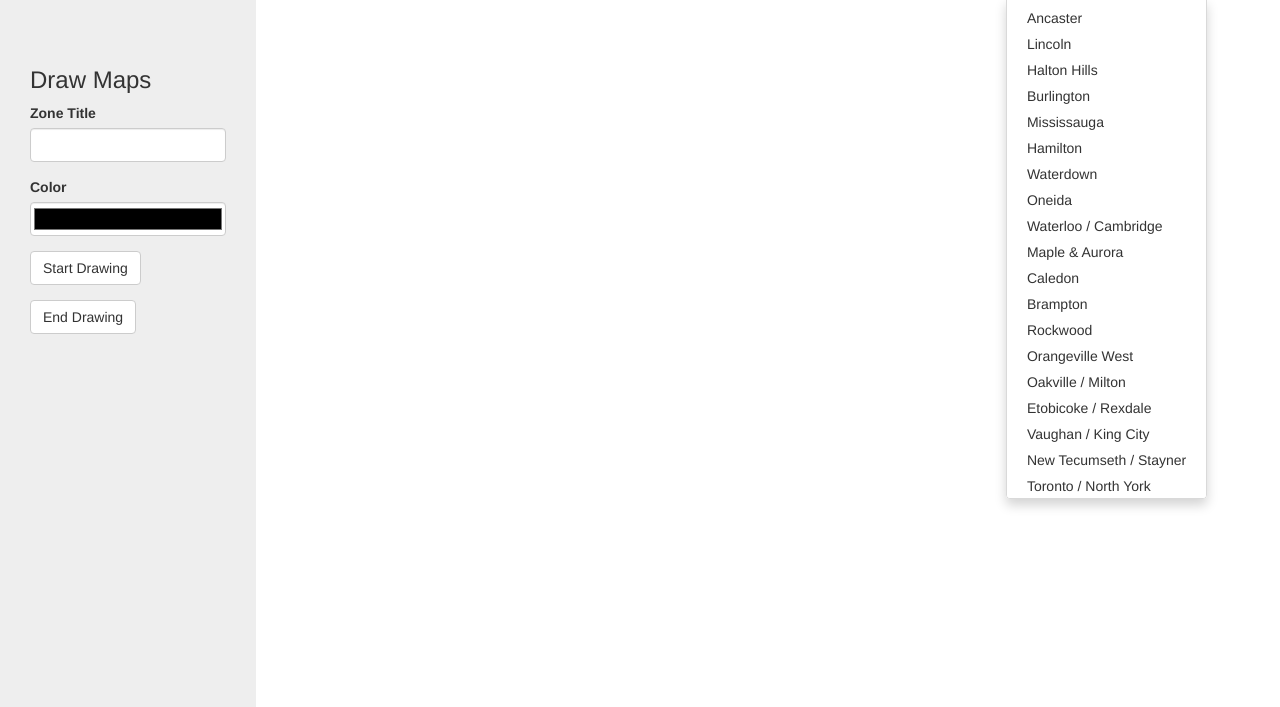
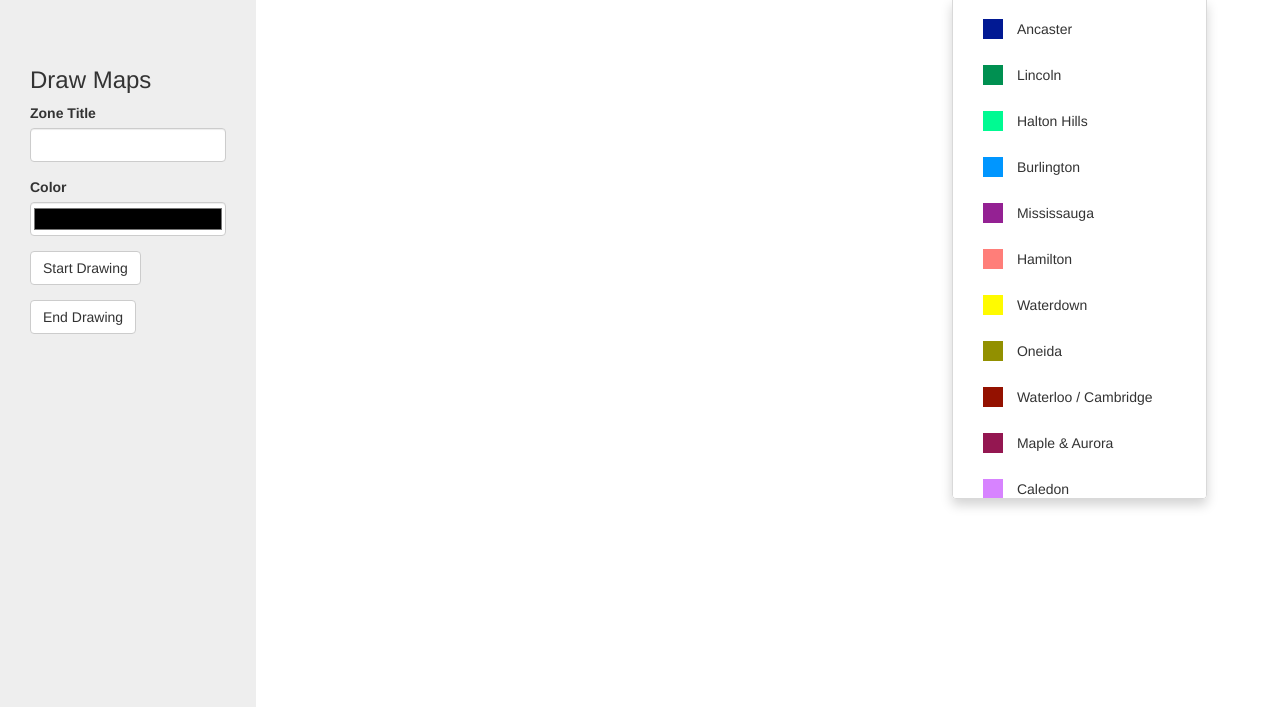
Before and after one commit to arineto/nelson-aggregates, a Django app: page /filter/Lincoln/ in a window 1280 px wide, after a click on "Filters". Shown: the part 51-758 px from the top of the page. Run offline with Django 3.2, Linux system fonts and the light colour scheme; the visitor is signed in with stand-in values (Sample User, id 1); data that the repository does not hold is empty; some libraries are stand-ins or nearby versions.

Commit message:
Filters style

```diff
--- a/core/static/css/home.css
+++ b/core/static/css/home.css
@@ -64,10 +64,22 @@ body {
 }
 
 .filter_color_box{
+	display: inline-block;
 	width: 20px;
 	height: 20px;
-	margin: 10px auto;
+	margin-right: 10px;
 	color:black;
+	text-align: center;
+}
+
+.filter_line{
+	height:40px;
+	padding: 10px;
+	vertical-align: middle;
+}
+
+.filter_line span{
+	vertical-align: middle;
 }
 
 #color{
--- a/core/templates/navbar.html
+++ b/core/templates/navbar.html
@@ -29,9 +29,20 @@
           <ul class="dropdown-menu" id="filters_drop">
             <li>
               {% for location, color in filters.items %}
-                <a href="/filter/{{ location }}/">{{ location }}</a>
+                <a href="/filter/{{ location }}/">
+                  <div class="filter_line">
+                    <span style="background-color: #{{ color }};" class="filter_color_box"></span>
+                    <span>{{ location }}</span>
+                  </div>
+                </a>
               {% endfor %}
-              <a href="/">All</a>
+
+              <a href="/">
+                <div class="filter_line">
+                  <span class="filter_color_box"></span>
+                  <span>All</span>
+                </div>
+              </a>
             </li>
           </ul>
         </li>
```
